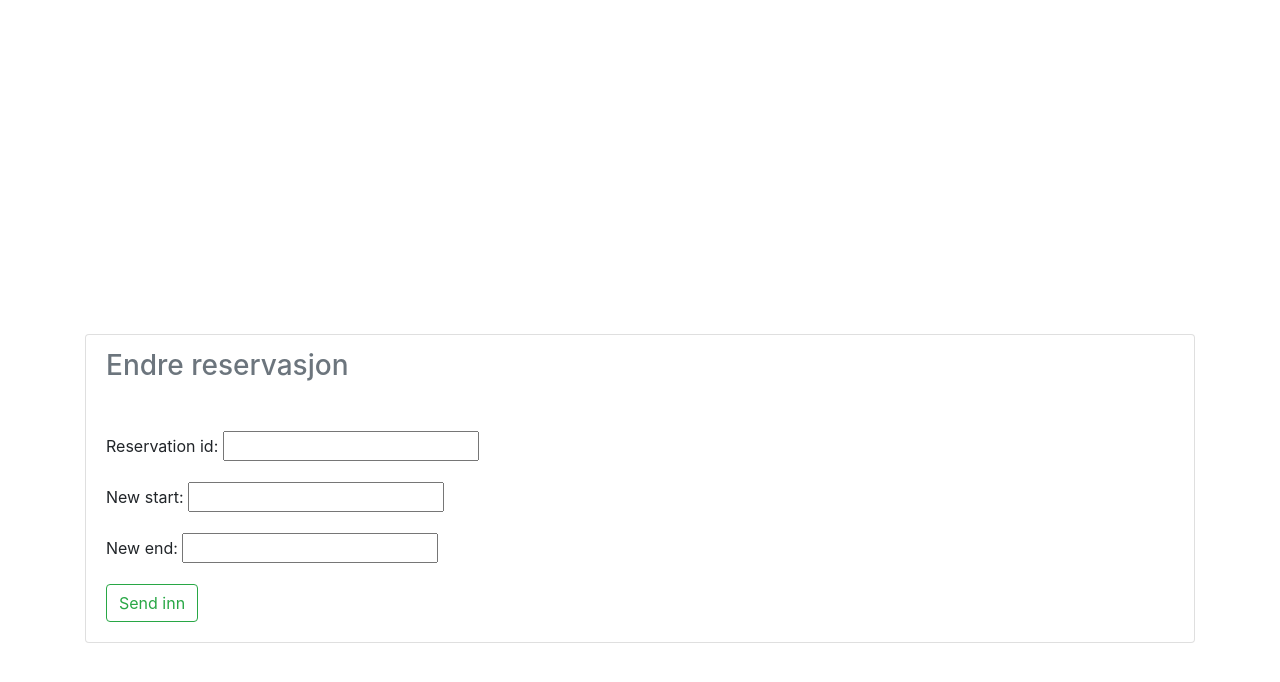
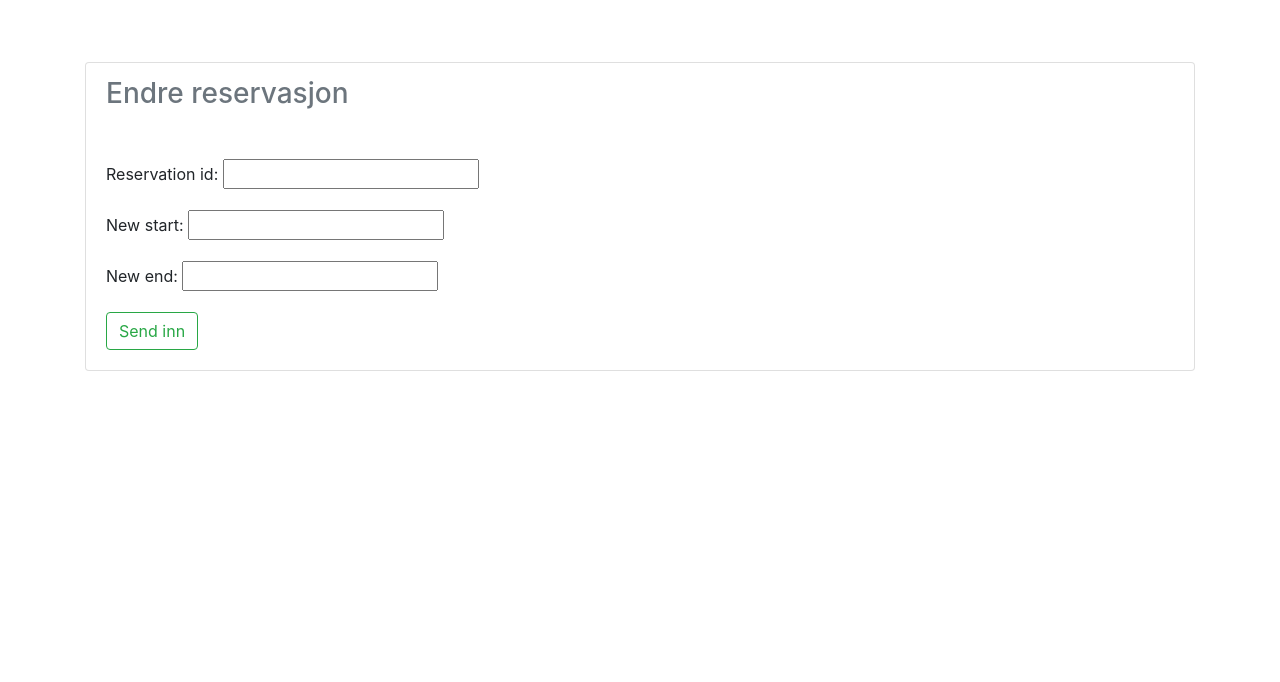
Before and after one commit to nicklasbekkevold/trippintacos, a Django app: page /employee/edit in a window 1280 px wide. Shown: the part 66-748 px from the top of the page. Run offline with Django 3.2, Linux system fonts and the light colour scheme; the visitor is signed in with stand-in values (Sample User, id 1); parts of the project's set-up code (start-up, migrations or seed data) failed here and were passed over; some libraries are stand-ins or nearby versions.

Commit message:
Done with simple edit reservation

```diff
--- a/employee/templates/employee/editreservation.html
+++ b/employee/templates/employee/editreservation.html
@@ -8,7 +8,7 @@
 {% endblock %}
 
 {% block content %}
-   <div class="container" style="margin-top: 400px">
+   <div class="container" style="margin-top: 10%">
         <div class="card">
             <div class="card-body">
                     <h3 class="card-subtitle mb-2 text-muted">Endre reservasjon</h3>
```
